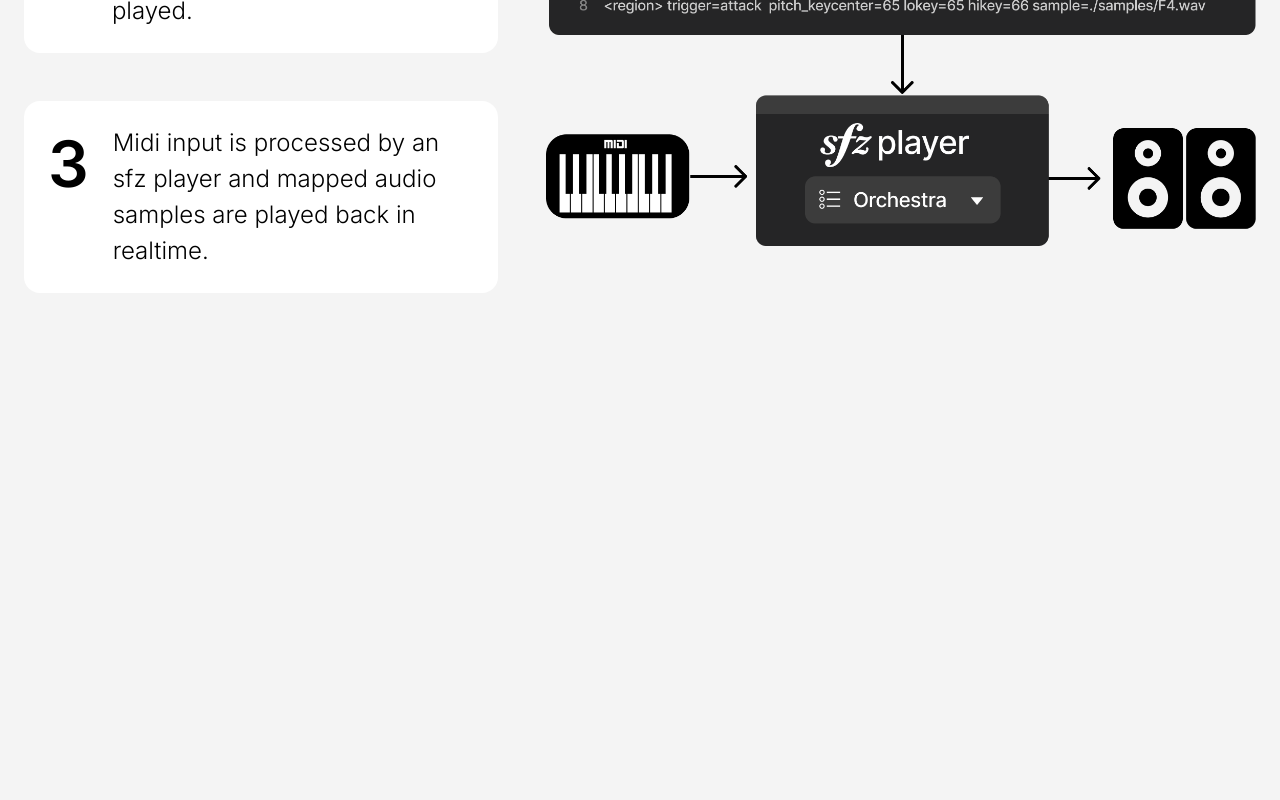
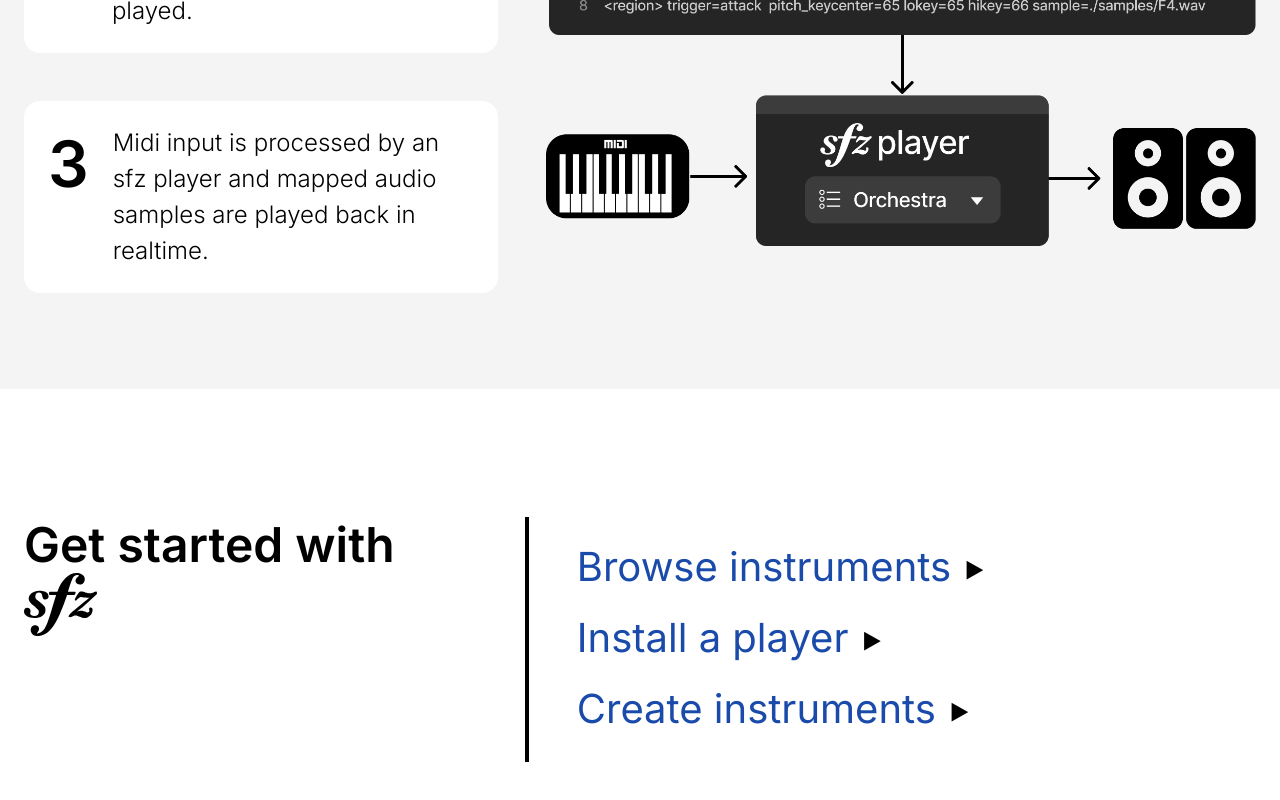
Before and after one commit to kmturley/sfz-website, a Next.js app: page / in a window 1280 px wide. Shown: the part 1162-1962 px from the top of the page. Before the commit the page ends 1551 px from the top, so only its background shows below. Built offline with nearby package versions, Linux system fonts and the light colour scheme.

Commit message:
Get started panel

```diff
--- /dev/null
+++ b/components/get-started.tsx
@@ -0,0 +1,25 @@
+import styles from '../styles/components/get-started.module.css';
+import { GetBasePath } from '../lib/path';
+import Link from 'next/link';
+
+const GetStarted = () => (
+  <section className={styles.section}>
+    <div className={styles.container}>
+      <div className={styles.column}>
+        <h2>Get started with <img
+          className={styles.logo}
+          src={`${GetBasePath()}/images/sfz-logo.svg`}
+          alt="sfz"
+          loading="lazy"
+          /></h2>
+       </div>
+       <div className={styles.column}>
+          <p className={styles.item}><Link href="/instruments" className={styles.link}>Browse instruments <span className={styles.arrow}>&#8227;</span></Link></p>
+          <p className={styles.item}><Link href="/players" className={styles.link}>Install a player <span className={styles.arrow}>&#8227;</span></Link></p>
+          <p className={styles.item}><Link href="/documentation" className={styles.link}>Create instruments <span className={styles.arrow}>&#8227;</span></Link></p>
+       </div>
+    </div>
+  </section>
+);
+
+export default GetStarted;
--- a/components/navigation.tsx
+++ b/components/navigation.tsx
@@ -1,5 +1,6 @@
 import styles from '../styles/components/navigation.module.css';
 import { GetBasePath, IsSelected } from '../lib/path';
+import Link from 'next/link';
 
 const Navigation = () => (
   <div className={styles.navigation}>
@@ -9,24 +10,24 @@ const Navigation = () => (
     </label>
     <ul className={styles.menu}>
       <li>
-        <a href={`${GetBasePath()}/instruments`} className={`${styles.navItem} ${IsSelected('/instruments')}`}>
+        <Link href={`${GetBasePath()}/instruments`} className={`${styles.navItem} ${IsSelected('/instruments')}`}>
           instruments
-        </a>
+        </Link>
       </li>
       <li>
-        <a href={`${GetBasePath()}/players`} className={`${styles.navItem} ${IsSelected('/players')}`}>
+        <Link href={`${GetBasePath()}/players`} className={`${styles.navItem} ${IsSelected('/players')}`}>
           players
-        </a>
+        </Link>
       </li>
       <li>
-        <a href={`${GetBasePath()}/tools`} className={`${styles.navItem} ${IsSelected('/tools')}`}>
+        <Link href={`${GetBasePath()}/tools`} className={`${styles.navItem} ${IsSelected('/tools')}`}>
           tools
-        </a>
+        </Link>
       </li>
       <li>
-        <a href={`${GetBasePath()}/documentation`} className={`${styles.navItem} ${IsSelected('/documentation')}`}>
+        <Link href={`${GetBasePath()}/documentation`} className={`${styles.navItem} ${IsSelected('/documentation')}`}>
           documentation
-        </a>
+        </Link>
       </li>
     </ul>
   </div>
--- a/pages/index.tsx
+++ b/pages/index.tsx
@@ -1,9 +1,8 @@
 import Head from 'next/head';
 import Layout, { siteTitle } from '../components/layout';
-import styles from '../styles/index.module.css';
-import { GetBasePath } from '../lib/path';
 import HowItWorks from '../components/how-it-works';
 import Banner from '../components/banner';
+import GetStarted from '../components/get-started';
 
 const Home = () => (
   <Layout>
@@ -12,6 +11,7 @@ const Home = () => (
     </Head>
     <Banner></Banner>
     <HowItWorks></HowItWorks>
+    <GetStarted></GetStarted>
   </Layout>
 );
 
--- /dev/null
+++ b/styles/components/get-started.module.css
@@ -0,0 +1,58 @@
+.section {
+  background-color: #fff;
+  padding: 8rem 1.5rem;
+  scroll-snap-align: start;
+}
+
+.container {
+  margin: 0 auto;
+  max-width: 90rem;
+}
+
+.logo {
+  filter: invert(100%);
+  vertical-align: text-top;
+  width: 50px;
+}
+
+.item {
+  margin: 2em 0 2rem 0;
+}
+
+.link {
+  color: #1A4BAA;
+  font-size: 2rem;
+  font-weight: 400;
+  text-decoration: none;
+}
+
+.link:hover {
+  text-decoration: underline;
+}
+
+.arrow {
+  color: #000;
+  font-size: 4rem;
+  vertical-align: middle;
+}
+
+@media (min-width: 60rem) {
+  .container {
+    display: flex;
+  }
+  .column:first-child {
+    border-right: .25rem solid #000;
+    flex-basis: 40%;
+    margin-right: 3rem;
+    padding-right: 3rem;
+  }
+  .column:last-child {
+    flex-basis: 60%;
+  }
+  .logo {
+    width: 73px;
+  }
+  .link {
+    font-size: 2.5rem;
+  }
+}
```
Also changed, not shown: styles/index.module.css (added).
